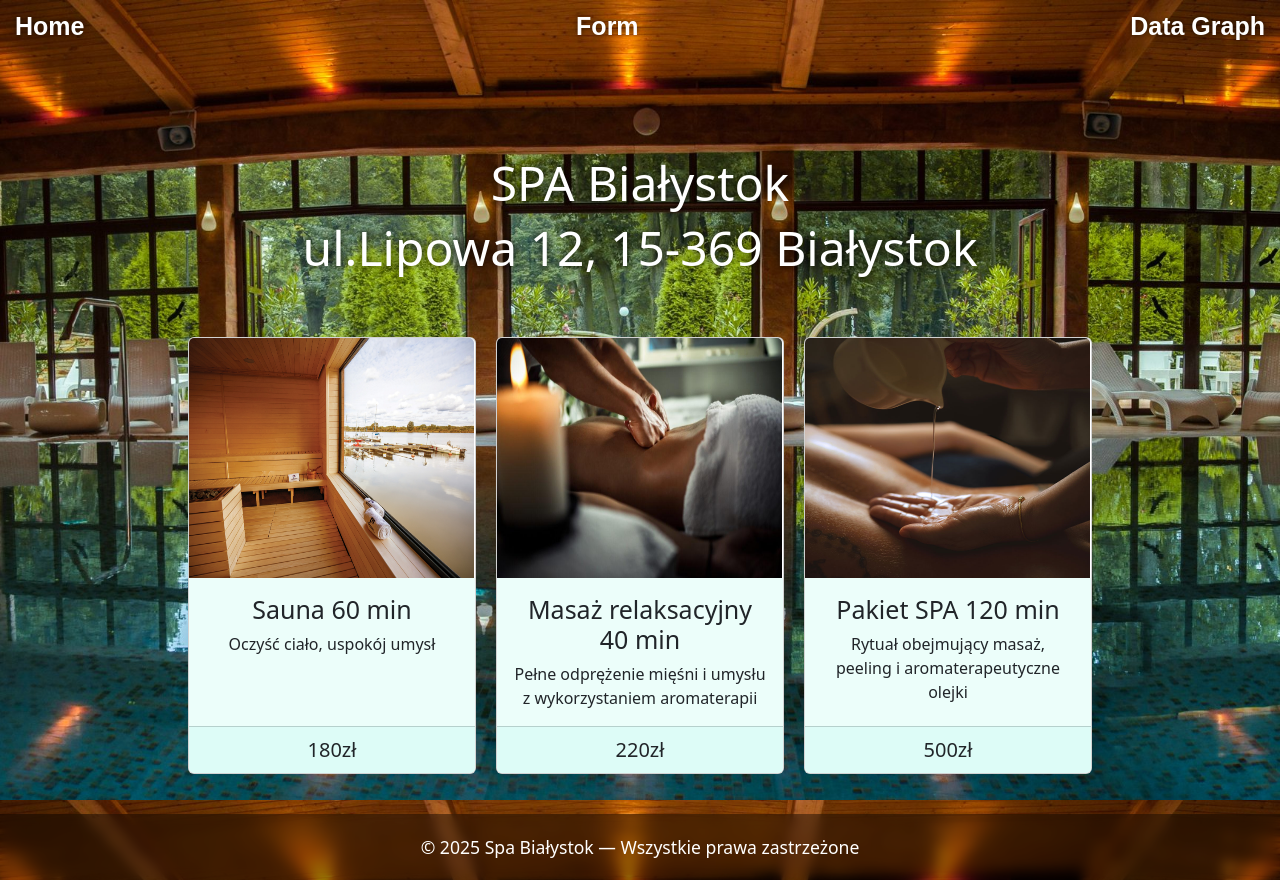
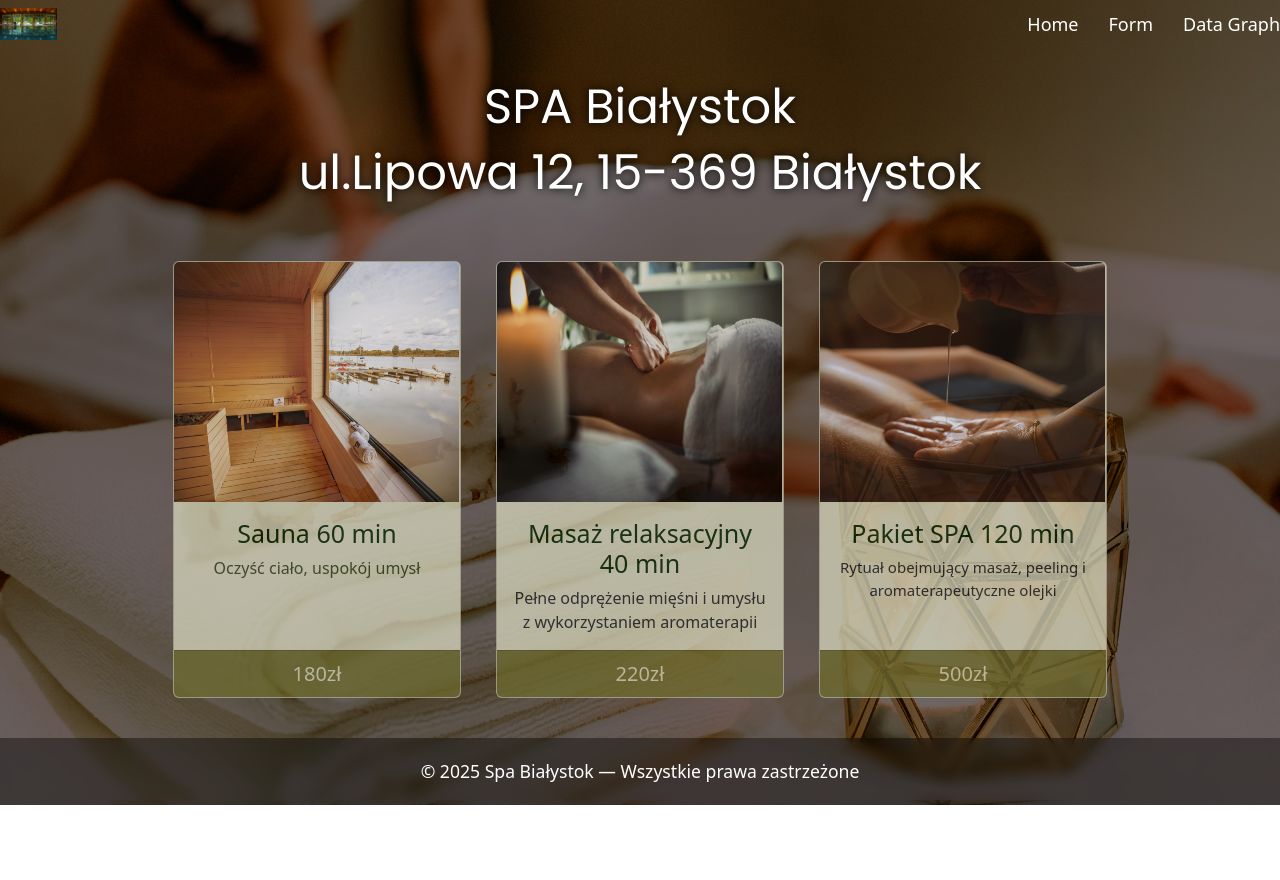
Before and after one commit to Jjuloks/SPA-Project, a React (Create React App) app: page / in a window 1280 px wide. After the commit the page ends 805 px from the top, so only its background shows below. Built offline with nearby package versions, Linux system fonts and the light colour scheme.

Commit message:
Components in Homepage and Form Structure

```diff
--- a/src/App.css
+++ b/src/App.css
@@ -2,18 +2,19 @@ html, body, #root {
     margin: 0;
     padding: 0;
     height: 100%;
-    background: url("./assets/spabackground.jpg") no-repeat center center fixed;
+    background: url("./assets/background.jpg") no-repeat center center fixed;
     background-size: cover;
 }
 
 .content {
     flex: 1;
-    padding-top: 100px;
+    padding-top: 30px;
 }
 
 
 .layout {
     min-height: 100%;
     display: flex;
+    justify-content: center;
     flex-direction: column;
 }
--- a/src/comp/Body.js
+++ b/src/comp/Body.js
@@ -2,7 +2,7 @@ import React from 'react';
 import { Routes,Route, Navigate } from 'react-router-dom';
 
 import Homepage from  '../pages/HomePage'
-import Products from '../pages/Products';
+import Products from '../pages/Form';
 import Product from '../pages/Product';
 import Concat from '../pages/Concat'
 import ConcatPl from '../pages/ConcatPl'
--- a/src/comp/NavBar.css
+++ b/src/comp/NavBar.css
@@ -1,25 +1,31 @@
-
 .navbar {
-    background: transparent;
-    position: fixed;
-    top: 0;
-    left: 0;
-
-    width: 100%;
-    padding: 20px;
+     width: 100%;
     display: flex;
+    justify-content: center; /* logo po lewej, linki po prawej */
     align-items: center;
-    justify-content: center;
-
+    padding: 10px 60px; /* odsunięcie od brzegów – 60px regulujesz */
+    z-index: 100;
 }
 
 
-.navbar a {
-    font-size: 25px;
+.navbar-left {
+    float: left;
+    gap: 12px;
+}
+
+
+
+.navbarlinks {
+    display: flex;
+    gap: 30px;
+}
+
+.logo {
+    height: 32px;
+}
+.navbarlinks a {
+    text-decoration: none;
+    font-size: 18px;
+    font-weight: 500;
     color: white;
-    font-family:Arial, Helvetica, sans-serif;
-    margin: 0 15px;
-    text-decoration: none;
-    font-weight: bold;
-    text-shadow: 0 0 5px rgba(0,0,0,0.6);
 }
--- a/src/comp/Navbar.js
+++ b/src/comp/Navbar.js
@@ -1,16 +1,21 @@
 import React from 'react';
 import { NavLink } from 'react-router-dom';
-import '../comp/NavBar.css'
+import './NavBar.css'
+import Logo from '../assets/spabackground.jpg'
 
 const NavBar = () => {
     return (
         <div className="navbar">
+            <div className="navbar-left">
+                <img src={Logo} alt="logo" className="logo" />
+            </div>
+            <div className="navbarlinks">
             <NavLink to='/'
 
                 >Home</NavLink>
             <NavLink to='/products' >Form</NavLink>
             <NavLink to='/concat' >Data Graph</NavLink>
-
+                      </div>
         </div>
     );
 }
--- a/src/comp/OfferCard.css
+++ b/src/comp/OfferCard.css
@@ -2,7 +2,7 @@
     display: flex;
     flex-wrap: wrap;
     justify-content: center;
-    gap: 20px;
+    gap: 35px;
     margin-top: 30px;
 }
 
--- a/src/comp/OfferCard.jsx
+++ b/src/comp/OfferCard.jsx
@@ -9,42 +9,42 @@ const OfferCard =({title,description,duration,price}) => {
 
 return (
   <div className="ofertyUslug">
- <Card style={{ width: '18rem' }}>
+ <Card style={{ width: '18rem', opacity : '0.75', backgroundColor : '#d8d8be' }}>
     <Card.Img variant="top" src={Sauna} alt="Sauna" />
-      <Card.Body style={{backgroundColor: '#ecfefa' }}>
-        <Card.Title style={{ textAlign:'center',fontSize: '25px', backgroundColor: '#ecfefa' }}>Sauna 60 min</Card.Title>
-        <Card.Text style={{ textAlign:'center'}}>
+      <Card.Body style={{backgroundColor: '#d8d8be', }}>
+        <Card.Title style={{ textAlign:'center',fontSize: '25px', color : '#052805 '  }}>Sauna 60 min</Card.Title>
+        <Card.Text style={{ textAlign:'center', color : '#33431b'}}>
         Oczyść ciało, uspokój umysł
         </Card.Text>
       </Card.Body>
-      <Card.Footer className="light"  style={{backgroundColor : '#ddfcf7', textAlign : 'center', fontSize : '20px', }}>180zł</Card.Footer>
+      <Card.Footer className="light"  style={{backgroundColor : '#6f6c30', textAlign : 'center', fontSize : '20px', color: '#d8d8be' }}>180zł</Card.Footer>
 
     </Card>
 
 
 
- <Card style={{ width: '18rem' }}>
+ <Card style={{ width: '18rem',  opacity : '0.75', backgroundColor : '#d8d8be'  }}>
     <Card.Img variant="top" src={Masaz} alt="Masaz" />
-      <Card.Body style={{backgroundColor: '#ecfefa' }}>
-        <Card.Title style={{ textAlign:'center',fontSize: '25px', backgroundColor: '#ecfefa' }}>Masaż relaksacyjny 40 min</Card.Title>
+      <Card.Body style={{backgroundColor: '#d8d8be' }}>
+        <Card.Title style={{ textAlign:'center',fontSize: '25px', color : '#052805 ' }}>Masaż relaksacyjny 40 min</Card.Title>
         <Card.Text style={{ textAlign:'center'}}>
        Pełne odprężenie mięśni i umysłu z wykorzystaniem aromaterapii
         </Card.Text>
       </Card.Body>
-      <Card.Footer className="light"  style={{backgroundColor : '#ddfcf7', textAlign : 'center', fontSize : '20px', }}>220zł</Card.Footer>
+      <Card.Footer className="light"  style={{backgroundColor : '#6f6c30', textAlign : 'center', fontSize : '20px', color: '#d8d8be'  }}>220zł</Card.Footer>
 
     </Card>
 
 
-  <Card style={{ width: '18rem' }}>
+  <Card style={{width: '18rem',  opacity : '0.75', backgroundColor : '#d8d8be' }}>
     <Card.Img variant="top" src={PakietSpa} alt="Pakiet Spa" />
-      <Card.Body style={{backgroundColor: '#ecfefa' }}>
-        <Card.Title style={{ textAlign:'center',fontSize: '25px', backgroundColor: '#ecfefa' }}>Pakiet SPA 120 min</Card.Title>
-        <Card.Text style={{ textAlign:'center'}}>
+      <Card.Body style={{backgroundColor: '#d8d8be' }}>
+        <Card.Title style={{ textAlign:'center',fontSize: '25px', color : '#052805 '  }}>Pakiet SPA 120 min</Card.Title>
+        <Card.Text style={{ textAlign:'center', fontSize: '15px'}}>
        Rytuał obejmujący masaż, peeling i aromaterapeutyczne olejki
         </Card.Text>
       </Card.Body>
-      <Card.Footer className="light"  style={{backgroundColor : '#ddfcf7', textAlign : 'center', fontSize : '20px', }}>500zł</Card.Footer>
+      <Card.Footer className="light"  style={{backgroundColor : '#6f6c30', textAlign : 'center', fontSize : '20px', color: '#d8d8be'  }}>500zł</Card.Footer>
 
     </Card>
 
--- /dev/null
+++ b/src/pages/Form.css
@@ -0,0 +1,10 @@
+form {
+    justify-content: center;
+    align-self: center;
+    margin-left: 50px;
+}
+
+
+label {
+    color: white;
+}
--- /dev/null
+++ b/src/pages/Form.js
@@ -0,0 +1,63 @@
+import React from "react";
+import { useState } from "react";
+import '../pages/Form.css'
+
+  function Odczyt() {
+    const [name, setName] = useState("");
+    const [surname, setSurname] = useState("");
+    const [uwagi, setUwagi] = useState("");
+    const [wybor, setWybor] = useState("Spa");
+    const [ocena, setOcena] = useState("5 gwiazdek")
+
+    const handleSubmit = (e) => {
+        e.preventDefault();
+        console.log("Imie", name, "Nazwisko", surname, "Uwagi", uwagi, "Wybral: ", wybor, "Ocenil nas na ", ocena)
+
+    }
+
+
+
+
+  return (
+<div>
+     <form>
+      <label>Imię</label>
+      <br/>
+      <input type="text"  value={name} onChange={(e) => setName(e.target.value)}></input>
+          <br/>
+      <label>Nazwisko</label>
+      <br/>
+      <input type="text" value={surname} onChange={(e) => setSurname(e.target.value)}></input>
+      <br/>
+      <label>Zabieg</label>
+      <br/>
+      <select name="zabiegi" onChange={(e) => setWybor(e.target.value)}>
+        <option value="Spa">Spa</option>
+         <option value="Sauna">Sauna</option>
+          <option value="Masaz">Masaz</option>
+      </select>
+      <br/>
+      <label>Uwagi</label>
+      <br/>
+      <textarea value={uwagi} onChange={(e) => setUwagi(e.target.value)}></textarea>
+      <br/>
+      <label>Ocena naszego lokalu</label>
+      <br/>
+      <select name="oceny" onChange={(e) => setOcena(e.target.value)}>
+        <option value="1gwiazdka">1 gwiazdka</option>
+        <option value="2gwiazdek">2 gwiazdki</option>
+        <option value="3gwiazdki">3 gwiazdki</option>
+        <option value="4gwiazdki">4 gwiazdki</option>
+        <option value="5gwiazdek">5 gwiazdek</option>
+      </select>
+      <br/>
+      <button type="submit" onClick={handleSubmit}>Wyślij</button>
+     </form>
+      <p id="wynik"></p>
+
+    </div>
+  );
+};
+
+
+export  default Odczyt;
--- a/src/pages/HomePage.css
+++ b/src/pages/HomePage.css
@@ -1,19 +1,25 @@
-
 
 .homepage h1 {
     text-align: center;
-    color: white;
+    color: white ;
     font-size: 3rem;
     text-shadow: 0 0 10px black;
+    font-family: 'Poppins';
+
 }
 
 .homepage h2 {
     text-align: center;
     color: white;
     font-size: 3rem;
+    font-family: 'Poppins';
     text-shadow: 0 0 10px black;
 }
 
+.fontaa {
+    font-family :'Poppins';
+    font-weight: bold;
+}
 
 
 .homepage p {
--- a/src/pages/HomePage.js
+++ b/src/pages/HomePage.js
@@ -7,8 +7,11 @@ import Sauna from '../assets/sauna.jpg'
 const StronaGlowna = () => {
     return (
         <div className="homepage">
+            <div className="fontaa">
+            <link href='https://fonts.googleapis.com/css?family=Poppins' rel='stylesheet'></link>
             <h1>SPA Białystok</h1>
             <h2>ul.Lipowa 12, 15-369 Białystok</h2>
+             </div>
             <div className="oferty">
         <OfferCard/>
                   </div>
--- a/src/pages/Products.js
+++ /dev/null
@@ -1,18 +0,0 @@
-import React from "react";
-import { useNavigate } from "react-router-dom";
-
-export default function Products() {
-  const navigate = useNavigate();
-  const list = [{ id:1, name:"Produkt A" }, { id:2, name:"Produkt B" }, { id:3, name:"Produkt C" }];
-
-  const openProduct = (id) => {
-    navigate("/product", { state: { id } });
-  };
-
-  return (
-    <div>
-      <h2>Tutaj formularz</h2>
-
-    </div>
-  );
-}
```
Also changed, not shown: src/App.js (line endings or trailing spaces), src/assets/background.jpg (added).
